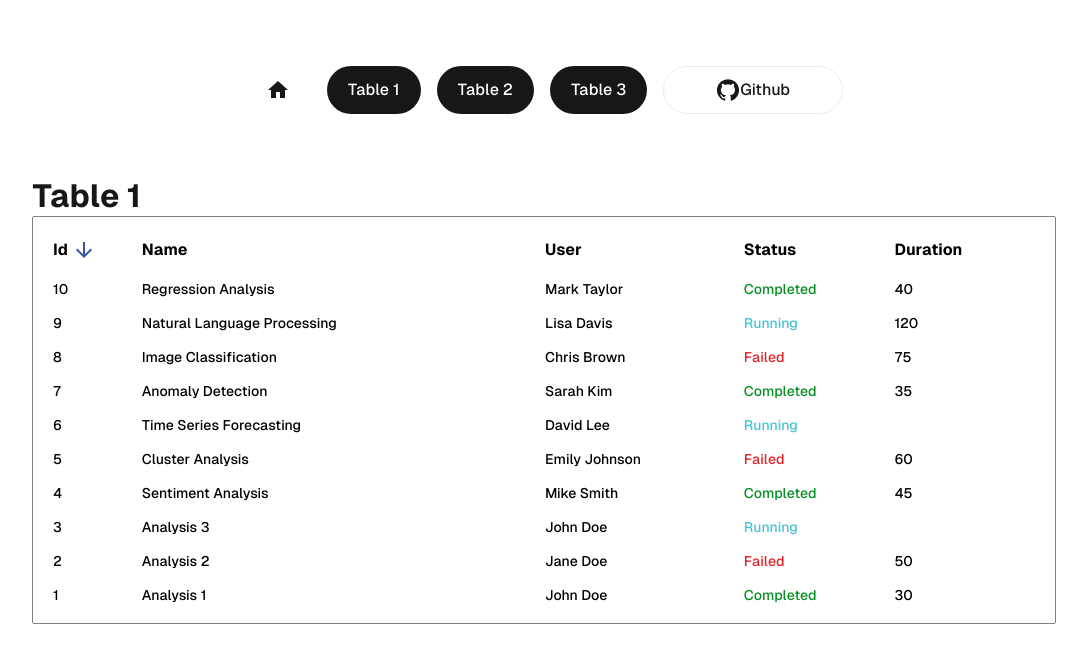
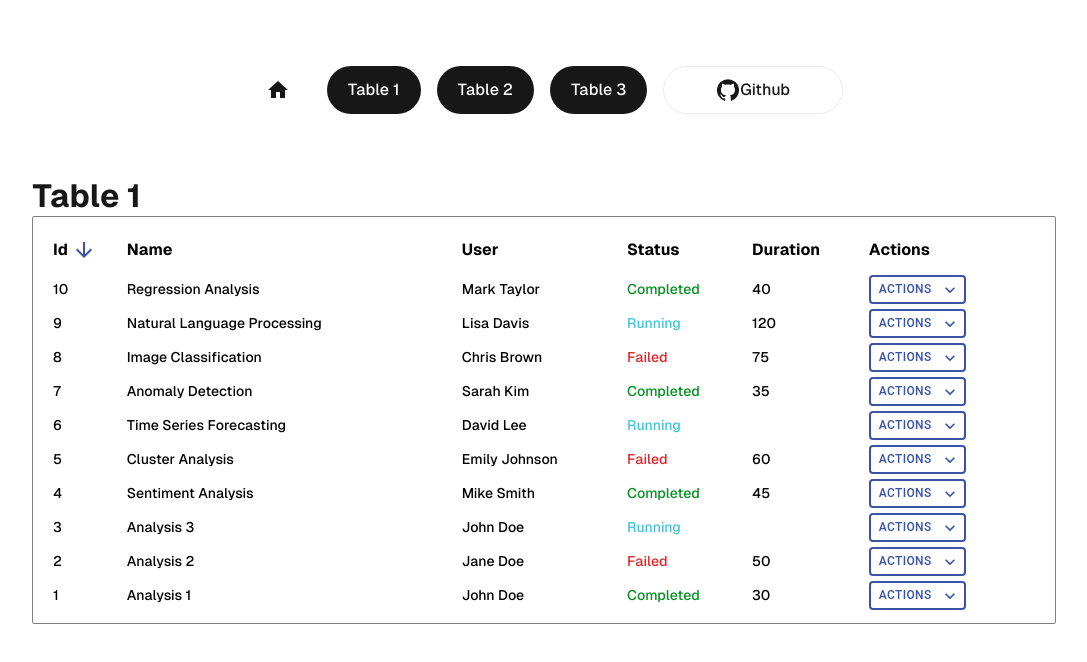
Before and after one commit to Wenying0808/table-component, a Next.js app in the folder my-table-components/: page /table1 in a window 1280 px wide. Shown: the top 662 px of the page, without its empty margins (96-1183 px from the left). Built offline with nearby package versions, Linux system fonts and the light colour scheme.

Commit message:
add action column to table 1

```diff
--- a/my-table-components/src/app/components/table/Table1/index.tsx
+++ b/my-table-components/src/app/components/table/Table1/index.tsx
@@ -7,6 +7,7 @@ import ColumHeader from '../ColumneHeader';
 import { TableCellStatus } from '../StatusCell';
 import { Table1Row } from '../Table1Row';
 import { BaseAnalysis } from '@/app/types/DataTypes';
+import { TableCellActions } from '../ActionsCell';
 
 
 const columnHelper = createColumnHelper<BaseAnalysis>();
@@ -14,7 +15,7 @@ const columnHelper = createColumnHelper<BaseAnalysis>();
 export default function Table1() {
 
     const [data, setData] = useState<BaseAnalysis[]>([]);
-    const [columnOrder, setColumnOrder] = useState<string[]>(['id', 'name', 'user', 'status', 'duration']);
+    const [columnOrder, setColumnOrder] = useState<string[]>(['id', 'name', 'user', 'status', 'duration', 'actions']);
     const [sorting, setSorting] = useState<SortingState>([ {id: 'id', desc: true} ]);
 
     useEffect(() => {
@@ -98,6 +99,16 @@ export default function Table1() {
             ),
             sortingFn: 'alphanumeric',
         }),
+        columnHelper.accessor('actions', {
+            cell: info => <TableCellActions data={info.getValue()} />,
+            header: () => (
+                <ColumHeader
+                    isSortable={false}
+                >
+                    Actions
+                </ColumHeader>
+            )
+        }),
     ], []);
 
     const table = useReactTable({
--- a/my-table-components/src/app/types/TableTypes.ts
+++ b/my-table-components/src/app/types/TableTypes.ts
@@ -20,5 +20,5 @@ export interface TableColumnHeaderProps {
     children: React.ReactNode;
     isSortable?: boolean;
     sortingState?: SortingDirection;
-    onClick: () => void;
+    onClick?: () => void;
 };
```
